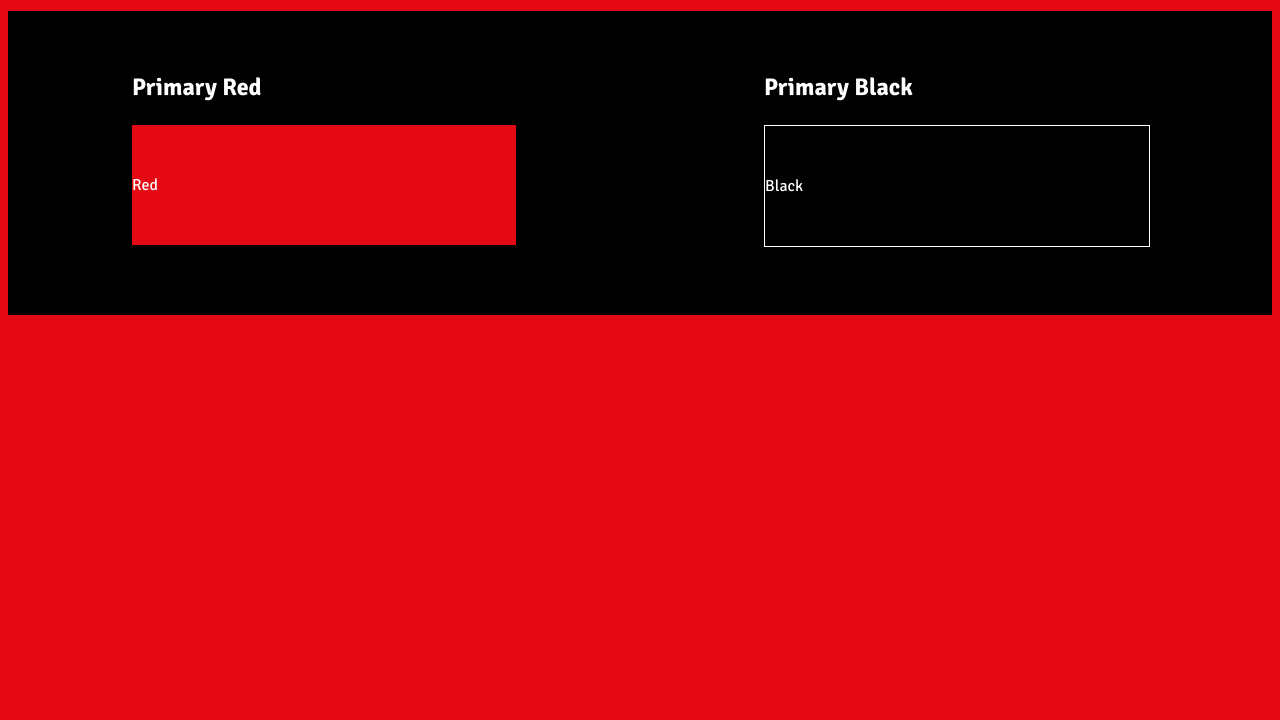
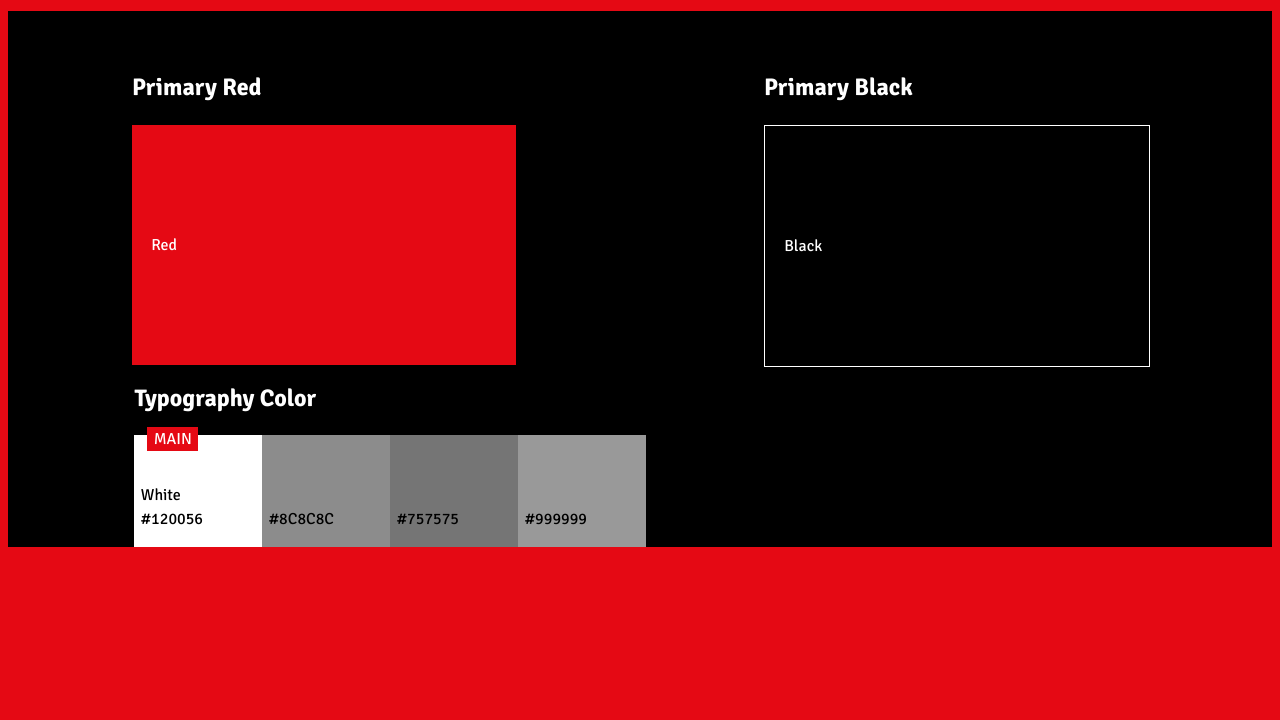
Before and after one commit to benimertcan/reelflix, a website built with Vite: page design-system.html in a window 1280 px wide. Shown: the part 80-800 px from the top of the page. Built offline with nearby package versions, Linux system fonts and the light colour scheme.

Commit message:
Typography Colors added

```diff
--- a/design-system.html
+++ b/design-system.html
@@ -22,25 +22,43 @@
       <div class="primary-ones">
         <div>
           <h2>Primary Red</h2>
-          <div class="red-one">Red</div>
+          <div class="red-one">
+            <p>Red</p>
+          </div>
         </div>
       </div>
       <div class="primary-ones">
         <div>
           <h2>Primary Black</h2>
-          <div class="black-one">Black</div>
+          <div class="black-one">
+            <p>Black</p>
+          </div>
         </div>
       </div>
     </div>
 
     <div class="typho-section">
-      <div><h2>Typography Color</h2></div>
-      <div>
-        <div class=""></div>
-
-
+      <div class="typ-head">
+        <h2>Typography Color</h2>
+      </div>
+      <div class="typho">
+        <div class="typho-colors main-w">
+          <p class="main">MAIN</p>
+          <p>White<br>
+          #120056</p>
+        </div>
+        <div class="typho-colors main-g1">
+          <p>#8C8C8C</p>
+        </div>
+        <div class="typho-colors main-g2">
+          <p>#757575</p>
+        </div>
+        <div class="typho-colors main-g3">
+          <p>#999999</p>
+        </div>
       </div>
     </div>
+
   </section>
 </body>
 
--- a/style.css
+++ b/style.css
@@ -4,6 +4,10 @@
   font-weight: 400;
   --primary-color:#e50914 ;
   --primary-bg-color:#000000;
+  --main-color:#ffffff;
+  --main-2:#8c8c8c;
+  --main-3:#757575;
+  --main-4:#999999;
   --default-font:"Signika",sans-serif;
  /*
   color: rgba(255, 255, 255, 0.87);
@@ -16,15 +20,20 @@
   */
 
 }
+
 body{
   background-color: var(--primary-color);
   font-family: var(--default-font);
+  color: white;
 }
 .home-page{
   background-color: var(--primary-bg-color);
   display: flex;
   flex-direction: column;
   justify-content: space-evenly;
+}
+p{
+  margin-left: 5%;
 }
 .primary{
   display: flex;
@@ -34,27 +43,77 @@ body{
 }
 .primary-ones{
   width:30vw;
-  height: 15vh;
+  height: 30vh;
   color: white;
   margin-bottom: 2rem;
 }
 .red-one{
   background-color: var(--primary-color);
   width:30vw;
-  height: 15vh;
+  height: 30vh;
   display: flex;
   justify-content: flex-start;
   align-items: center;
 }
 .black-one{
   width:30vw;
-  height: 15vh;
+  height: 30vh;
   border:solid white 1px;
   display: flex;
   justify-content: flex-start;
   align-items: center;
 }
-/*
+.typho-section{
+  display: flex;
+  flex-direction: column;
+  justify-content: space-around;
+}
+.typho{
+  display: flex;
+  flex-direction: row;
+  margin: 0;
+  margin-left: 10%;
+  padding: 0;
+}
+.typ-head{
+  display: flex;
+  margin-left: 10%;
+}
+.typho-colors{
+  width: 10vw;
+  height: 14vh;
+  display: flex;
+  flex-direction: column;
+  justify-content: flex-end;
+  color: #000000;
+}
+.main-w{
+  background-color: var(--main-color);
+  color: black;
+}
+.main{
+  background-color: var(--primary-color);
+  color: white;
+  display: flex;
+
+justify-content: center;
+  margin-left: 1vw;
+  padding: 0;
+  align-self: flex-start;
+  width: 40%;
+
+}
+.main-g1{
+background-color: var(--main-2);
+}
+.main-g2{
+  background-color: var(--main-3);
+}
+.main-g3
+{
+  background-color: var(--main-4);
+}
+  /*
 a {
   font-weight: 500;
   color: #646cff;
```
